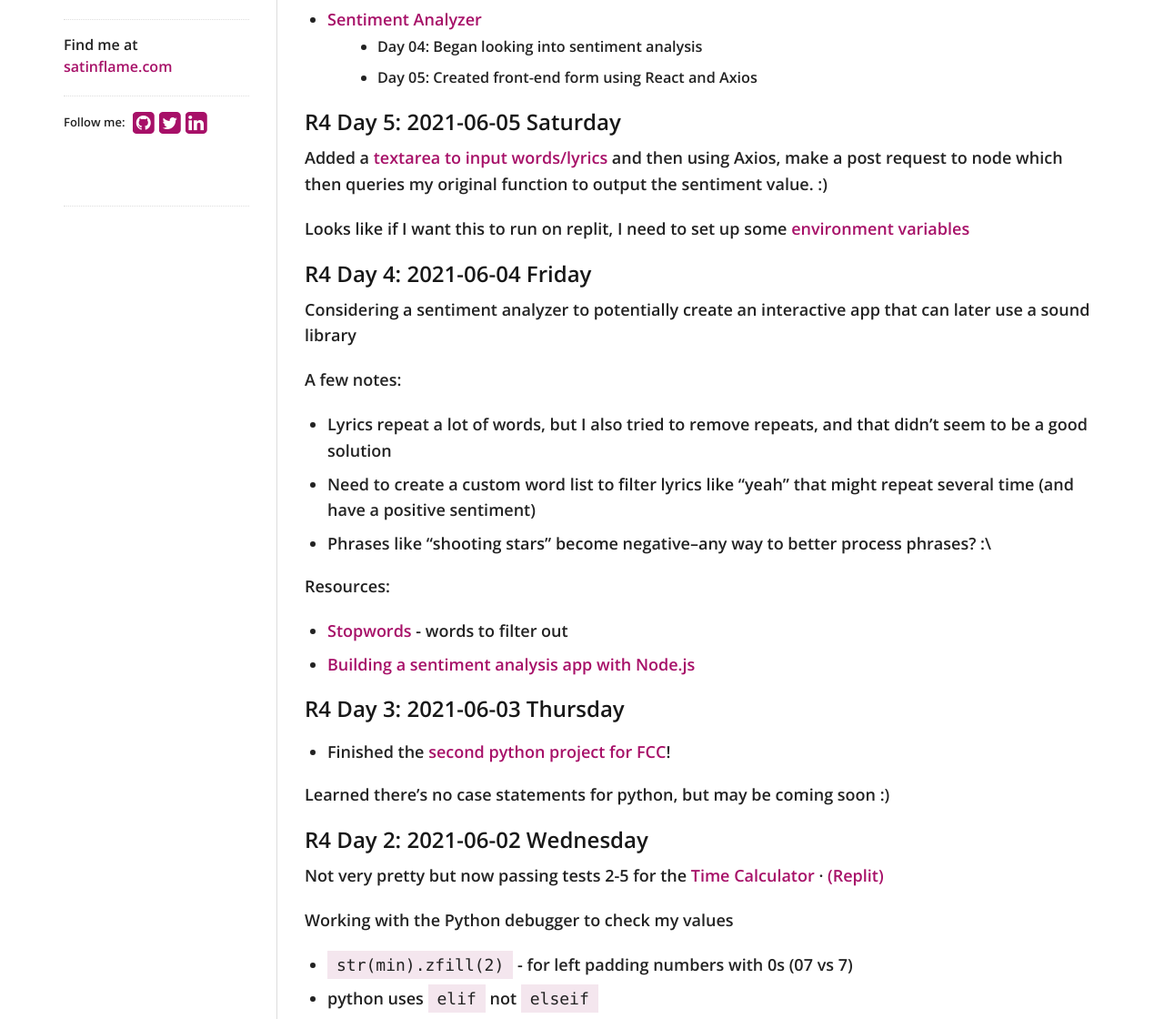
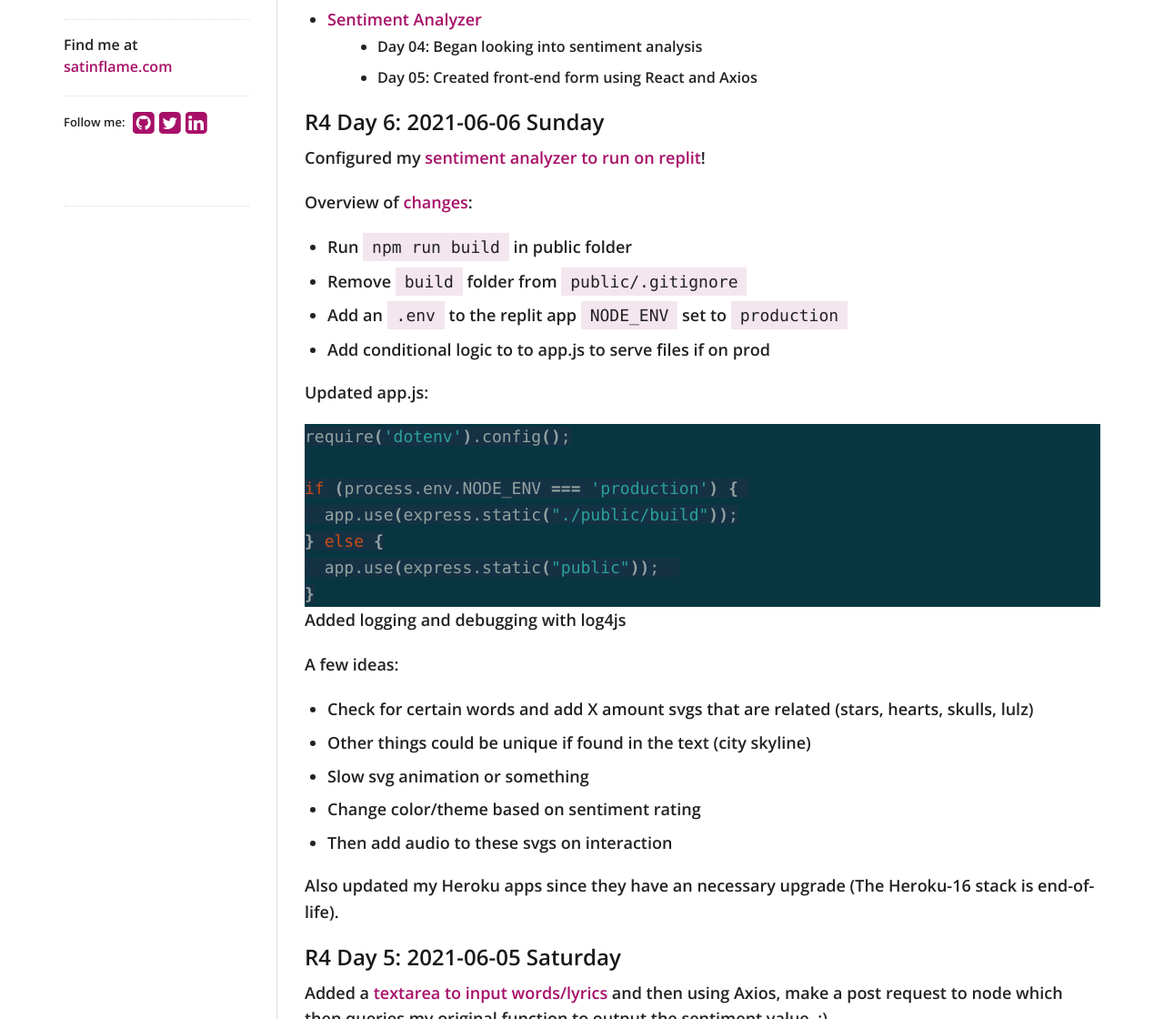
Before and after one commit to virtual/100daysofcode, a Jekyll site: the page built from index.md, in a window 1280 px wide and 1400 px high, cut to the strip 280-1400 px from the top of the window. Shown: the whole strip at 91% size. Built offline with Jekyll 4.4.1, drawn with Linux system fonts in a browser that asks for light colours; nearby versions of some CDN libraries; our own code applies the rules of GitHub Pages for plain Markdown files.

Commit message:
r4d6 working live version of sentiment analysis

````diff
--- a/index.md
+++ b/index.md
@@ -10,6 +10,42 @@
 - [Sentiment Analyzer](https://github.com/virtual/sentiment-analyzer)
   - Day 04: Began looking into sentiment analysis
   - Day 05: Created front-end form using React and Axios
+
+
+
+
+## R4 Day 6: 2021-06-06 Sunday
+
+Configured my [sentiment analyzer to run on replit](https://sentiment-analyzer.virtual.repl.co/)!
+
+Overview of [changes](https://github.com/virtual/sentiment-analyzer/commit/ef16254386d4fa46e9be1e799bd0a2fcd02fc0ed):
+- Run `npm run build` in public folder
+- Remove `build` folder from `public/.gitignore`
+- Add an `.env` to the replit app `NODE_ENV` set to `production`
+- Add conditional logic to to app.js to serve files if on prod
+
+Updated app.js:
+```bash
+require('dotenv').config();
+
+if (process.env.NODE_ENV === 'production') {
+  app.use(express.static("./public/build"));
+} else {
+  app.use(express.static("public"));
+}
+```
+
+Added logging and debugging with log4js
+
+A few ideas:
+- Check for certain words and add X amount svgs that are related (stars, hearts, skulls, lulz)
+- Other things could be unique if found in the text (city skyline)
+- Slow svg animation or something
+- Change color/theme based on sentiment rating
+- Then add audio to these svgs on interaction
+
+
+Also updated my Heroku apps since they have an necessary upgrade (The Heroku-16 stack is end-of-life).
 
 ## R4 Day 5: 2021-06-05 Saturday
 
````
